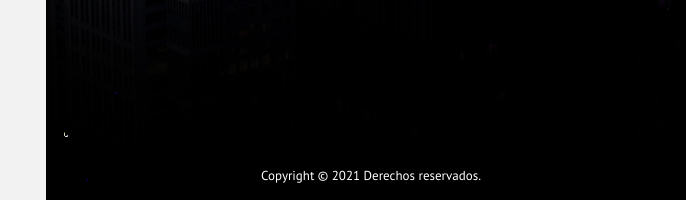
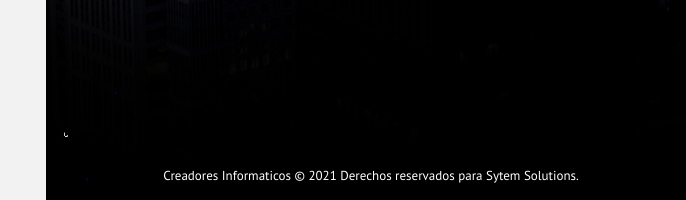
Before and after one commit to M1L7ON/ventas, a CodeIgniter app: page /database/index.php/usuario/logearse in a window 1280 px wide. Shown: the part 600-800 px from the top of the page, without its empty margins (594-1280 px from the left). Run offline with CodeIgniter, Linux system fonts and the light colour scheme; some libraries are stand-ins or nearby versions.

Commit message:
Correcion de mensaje

```diff
--- a/application/views/ingreso.php
+++ b/application/views/ingreso.php
@@ -69,7 +69,7 @@
             </div>
           </div>
           <div class="col-lg-6 register-half-bg d-flex flex-row">
-            <p class="text-white font-weight-medium text-center flex-grow align-self-end">Copyright &copy; <?php echo date('Y'); ?>  Derechos reservados.</p>
+            <p class="text-white font-weight-medium text-center flex-grow align-self-end">Creadores Informaticos &copy; <?php echo date('Y'); ?>  Derechos reservados para Sytem Solutions.</p>
           </div>
         </div>
       </div>
```
